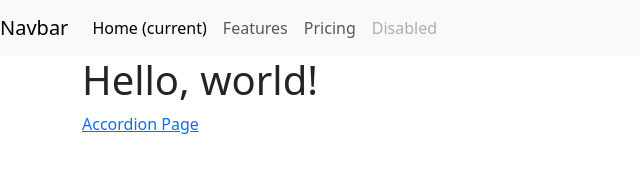
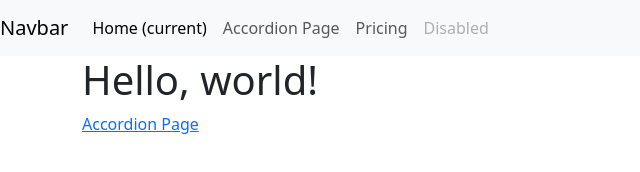
Before and after one commit to joslyndewberry/4013hw1, a plain HTML site: page index.html in a window 1280 px wide. Shown: the whole page, without its empty margins (0-640 px from the left). Drawn offline with nearby package versions, Linux system fonts and the light colour scheme.

Commit message:
Update index.html

```diff
--- a/index.html
+++ b/index.html
@@ -17,7 +17,7 @@
   <div class="collapse navbar-collapse" id="navbarNavAltMarkup">
     <div class="navbar-nav">
       <a class="nav-item nav-link active" href="#">Home <span class="sr-only">(current)</span></a>
-      <a class="nav-item nav-link" href="#">Features</a>
+      <a class="nav-item nav-link" href="accordion.html">Accordion Page</a>
       <a class="nav-item nav-link" href="#">Pricing</a>
       <a class="nav-item nav-link disabled" href="#">Disabled</a>
     </div>
```
